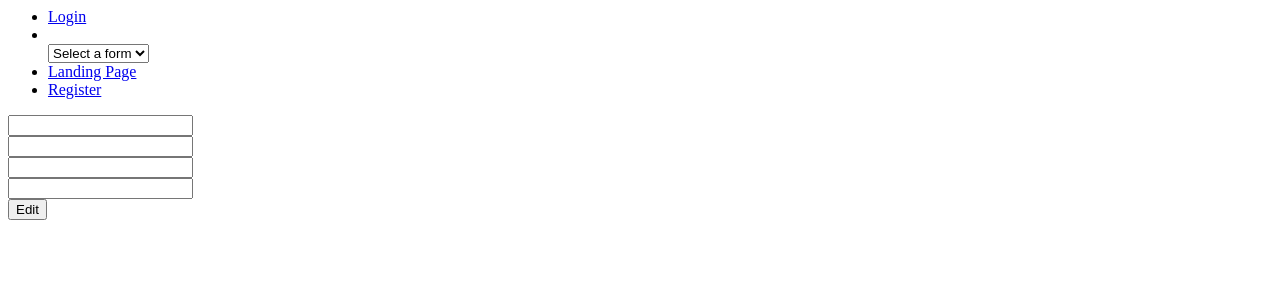
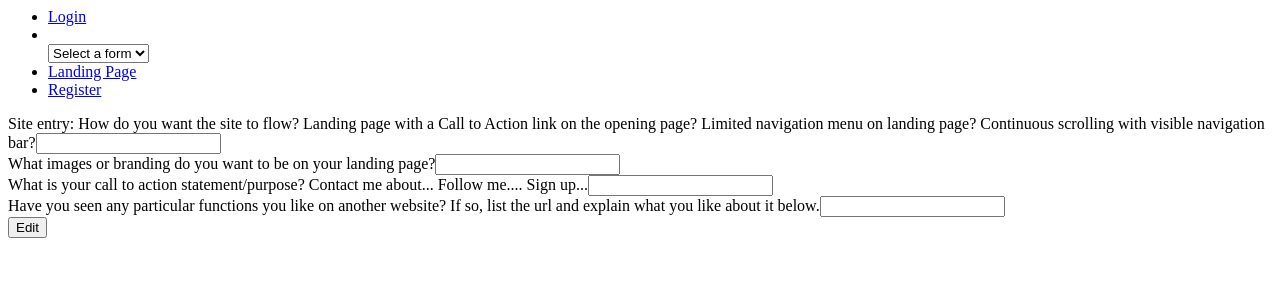
Before and after one commit to heathertill/website-content, a React app: page /LandingInfo in a window 1280 px wide. Shown: the top 300 px of the page. Built offline with nearby package versions, Linux system fonts and the light colour scheme.

Commit message:
-finishing the functionality of landing info

```diff
--- a/src/client/components/public/LandingInfo.tsx
+++ b/src/client/components/public/LandingInfo.tsx
@@ -1,11 +1,13 @@
 import * as React from 'react';
 import { useState, useEffect } from 'react';
+import {RouteComponentProps } from 'react-router-dom';
 import { User, json } from '../../utils/api';
 import SubmitEdit from '../../utils/submitEdit';
+import { wayToGo } from '../../utils/formService';
 
-export interface LandingInfoProps { }
+export interface LandingInfoProps extends RouteComponentProps { }
 
-const LandingInfo: React.SFC<LandingInfoProps> = () => {
+const LandingInfo: React.SFC<LandingInfoProps> = ({history}) => {
 
     const [siteEntry, setSiteEntry] = useState('');
     const [branding, setBranding] = useState('');
@@ -44,14 +46,20 @@ const LandingInfo: React.SFC<LandingInfoProps> = () => {
         }
         if (editable === false) {
             try {
-                let newLandingInfo = await('/')
+                let newLandingInfo = await json('/api/landingInfo', 'POST', body);
+                if (newLandingInfo) {
+                    history.push('/')
+                }
             } catch (e) {
                 console.log(e)
             }
-
         } else {
             try {
-
+                let editLandingInfo = await json(`/api/landingInfo/${User.userid}`, 'PUT', body)
+                if (editLandingInfo) {
+                    wayToGo('Landing info has been edited');
+                    history.push('/')
+                }
             } catch (e) {
                 console.log(e)
             }
@@ -62,23 +70,23 @@ const LandingInfo: React.SFC<LandingInfoProps> = () => {
     return (
         <section>
             <form className="form-group" onSubmit={(e) => handleSubmit(e)}>
-                <div>
-                    <label htmlFor="" > </label>
+                <div className="my-3">
+                    <label htmlFor="siteEntry" >Site entry: How do you want the site to flow? Landing page with a Call to Action link on the opening page? Limited navigation menu on landing page? Continuous scrolling with visible navigation bar?</label>
                     <input className="form-control" type="text" value={siteEntry} placeholder={siteEntry}
                         onChange={(e: React.ChangeEvent<HTMLInputElement>) => setSiteEntry(e.target.value)} />
                 </div>
-                <div>
-                    <label htmlFor="" > </label>
+                <div className="my-3">
+                    <label htmlFor="branding" >What images or branding do you want to be on your landing page?</label>
                     <input className="form-control" type="text" value={branding} placeholder={branding}
                         onChange={(e: React.ChangeEvent<HTMLInputElement>) => setBranding(e.target.value)} />
                 </div>
-                <div>
-                    <label htmlFor="" > </label>
+                <div className="my-3">
+                    <label htmlFor="callToAction" >What is your call to action statement/purpose? Contact me about... Follow me.... Sign up...</label>
                     <input className="form-control" type="text" value={callToAction} placeholder={callToAction}
                         onChange={(e: React.ChangeEvent<HTMLInputElement>) => setCallToAction(e.target.value)} />
                 </div>
-                <div>
-                    <label htmlFor="" > </label>
+                <div className="my-3">
+                    <label htmlFor="simWebFunc" >Have you seen any particular functions you like on another website? If so, list the url and explain what you like about it below.</label>
                     <input className="form-control" type="text" value={simWebFunc} placeholder={simWebFunc}
                         onChange={(e: React.ChangeEvent<HTMLInputElement>) => setSimWebFunc(e.target.value)} />
                 </div>
```
